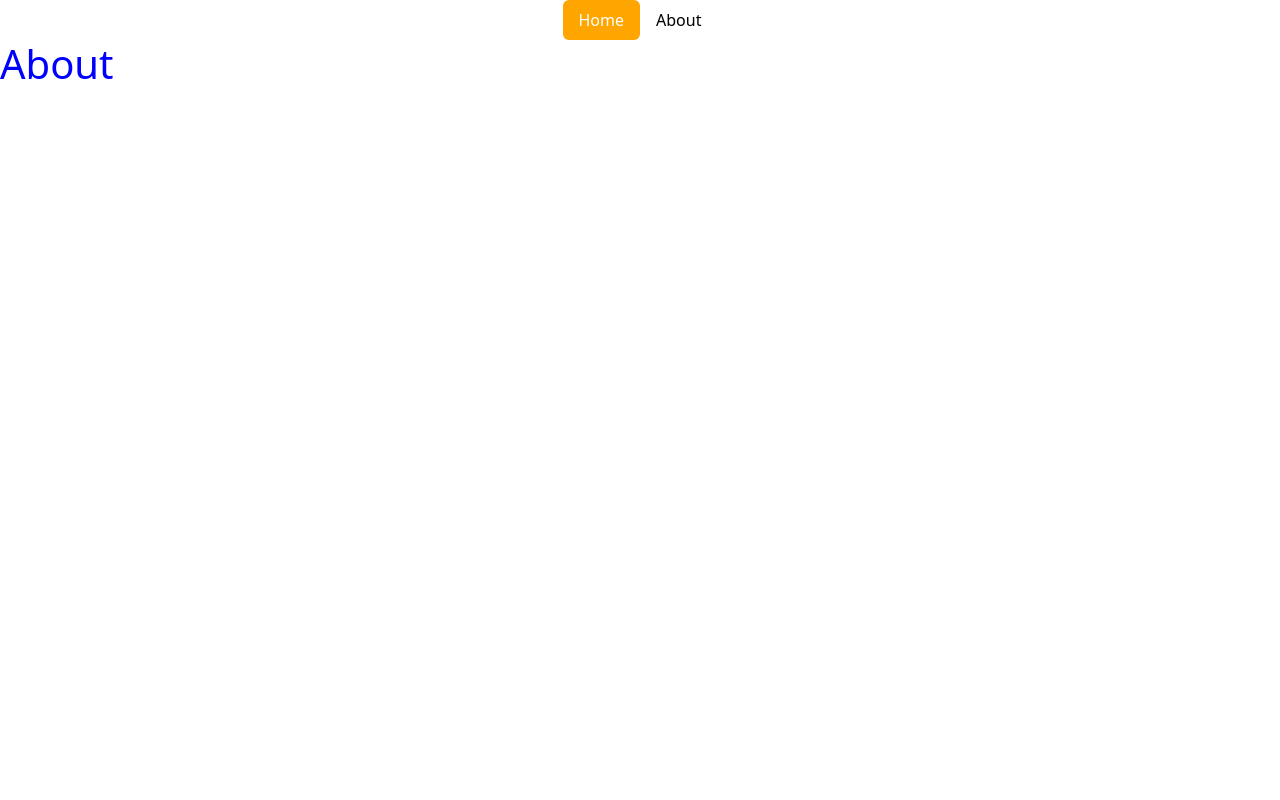
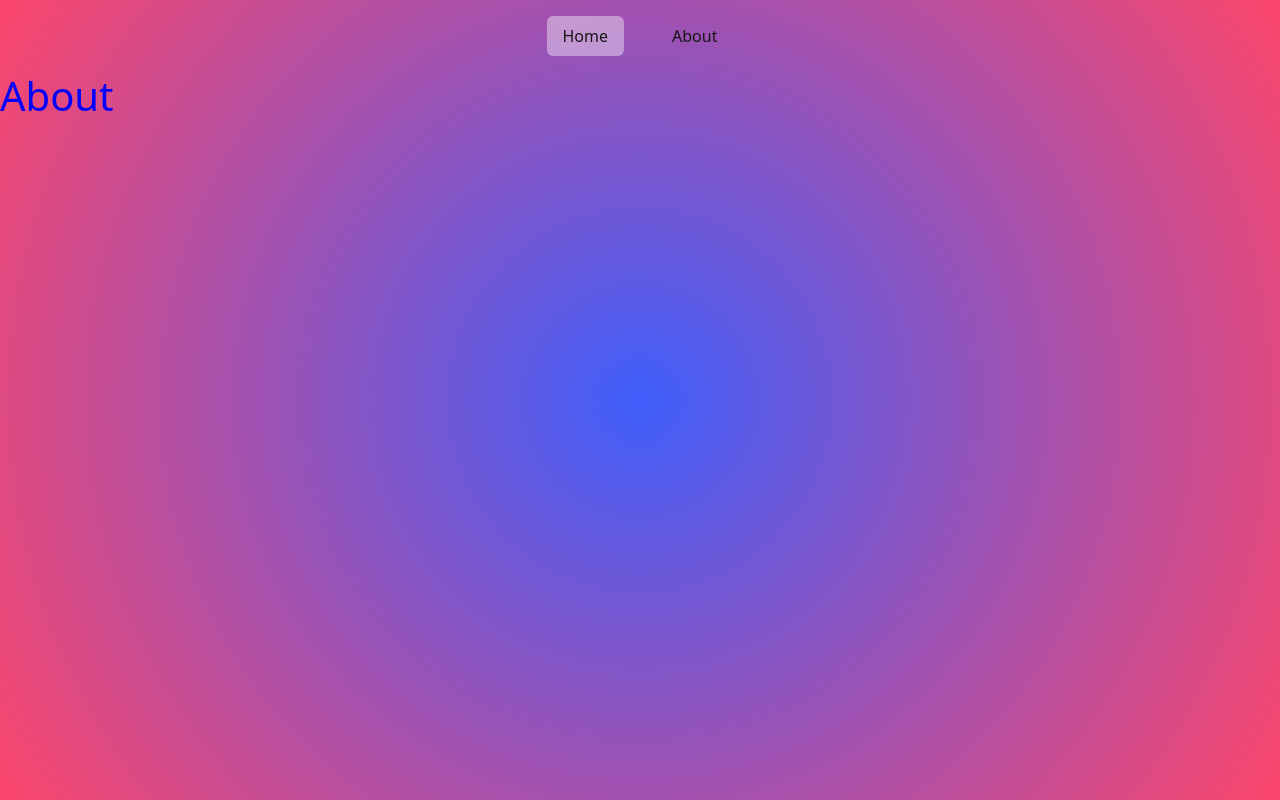
Before and after one commit to luanacassiaf/portfolio, a Vue app: page /about in a window 1280 px wide. Built offline with nearby package versions, Linux system fonts and the light colour scheme.

Commit message:
Fundo diferente para rotas

```diff
--- a/src/App.vue
+++ b/src/App.vue
@@ -3,35 +3,24 @@ import { RouterLink, RouterView } from 'vue-router'
 </script>
 
 <template>
+	<div id="container">
 		<nav class="nav nav-pills justify-content-center">
 
+			<div class="nav-item">
 				<RouterLink to="/">
 					<button class="nav-link active" id="home-tab" data-bs-toggle="tab" type="button">Home</button>
 				</RouterLink>
+			</div>
 
+			<div class="nav-item">
 				<RouterLink to="/about">
 					<button class="nav-link" id="profile-tab" data-bs-toggle="tab" type="button">About</button>
 				</RouterLink>
+			</div>
 
 		</nav>
 
 		<RouterView />
+
+	</div>
 </template>
-
-<style>
-.nav-pills .nav-link.active {
-	color: #fff;
-	background-color: orange !important;
-}
-
-a,
-.nav-link:not(.active) {
-	color: black;
-	text-decoration: none !important;
-}
-
-a:hover,
-.nav-link:not(.active):hover {
-	color: black;
-}
-</style>
--- a/src/assets/main.css
+++ b/src/assets/main.css
@@ -0,0 +1,24 @@
+.nav-pills .nav-link.active {
+	color: #171616 !important;
+	background-color: rgba(255, 255, 255, 0.4) !important;
+}
+
+.nav-link:not(.active):hover {
+	color: #171616;
+	background-color: rgba(255, 255, 255, 0.2) !important;
+}
+
+a,
+.nav-pills .nav-link {
+	color: #171616;
+	text-decoration: none !important;
+}
+
+.nav-item {
+	margin: 16px;
+}
+
+#container {
+	width: auto;
+	height: 100vh;
+}
--- a/src/router/index.js
+++ b/src/router/index.js
@@ -7,15 +7,14 @@ const router = createRouter({
     {
       path: '/',
       name: 'home',
-      component: HomeView
+      component: HomeView,
+      meta: { backgroundColor: 'linear-gradient(0deg, rgba(34,193,195,1) 0%, rgba(253,187,45,1) 100%)' }
     },
     {
       path: '/about',
       name: 'about',
-      // route level code-splitting
-      // this generates a separate chunk (About.[hash].js) for this route
-      // which is lazy-loaded when the route is visited.
-      component: () => import('../views/AboutView.vue')
+      component: () => import('../views/AboutView.vue'),
+      meta: { backgroundColor: 'radial-gradient(circle, rgba(63,94,251,1) 0%, rgba(252,70,107,1) 100%)' }
     }
   ]
 })
--- a/src/views/AboutView.vue
+++ b/src/views/AboutView.vue
@@ -7,3 +7,11 @@
 	color: blue;
 }
 </style>
+
+<script>
+export default {
+	created() {
+		document.body.style.background = this.$route.meta.backgroundColor;
+	}
+}
+</script>
--- a/src/views/HomeView.vue
+++ b/src/views/HomeView.vue
@@ -1,4 +1,5 @@
 <template>
+	<!-- criar component para conteúdos com slot -->
 	<h1 id="home-title">Home</h1>
 </template>
 
@@ -7,3 +8,12 @@
 	color: red;
 }
 </style>
+
+<script>
+export default {
+	created() {
+		// usar vuex posteriormente
+		document.body.style.background = this.$route.meta.backgroundColor;
+	}
+}
+</script>
```
Lines whose indentation alone changed are shown as unchanged.
